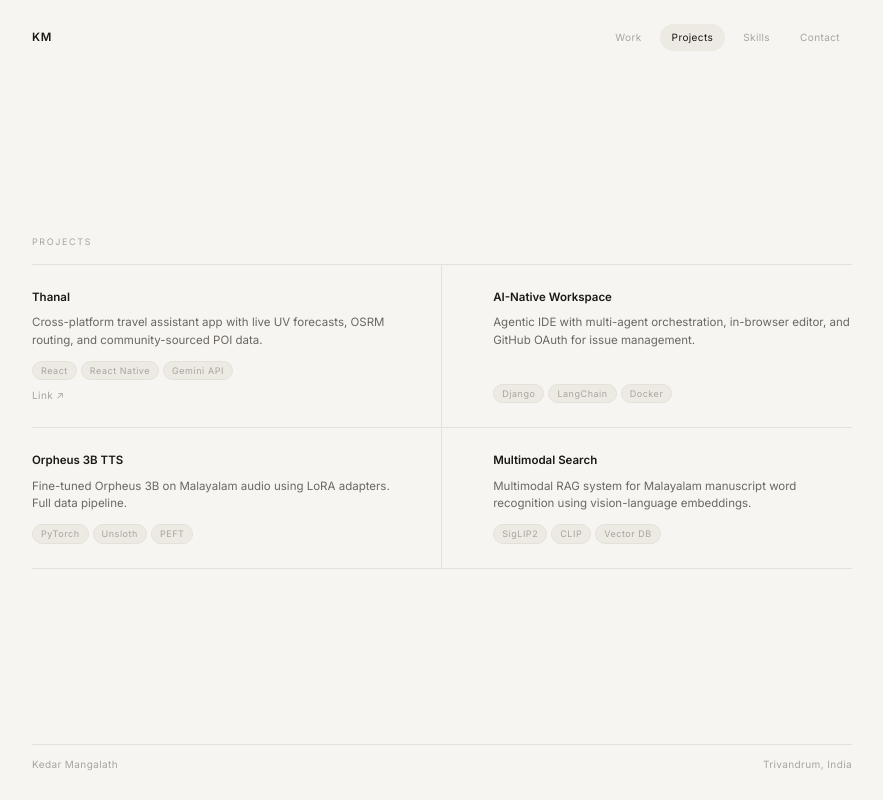
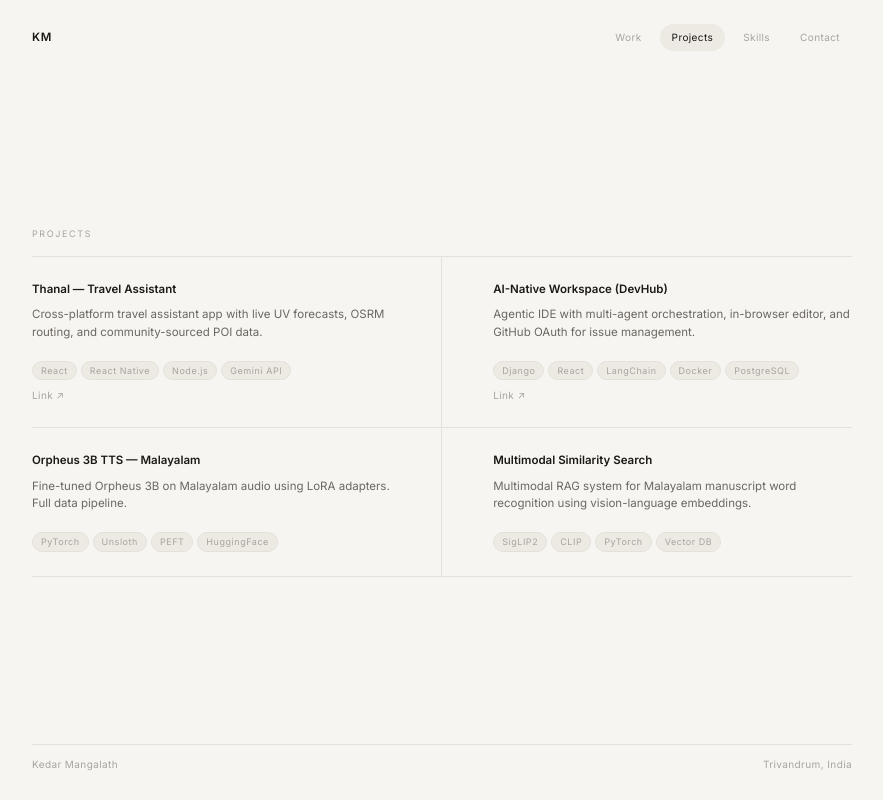
Before and after one commit to KedarMangalath/kedarmangalath, a Next.js app: page / in a window 1280 px wide. Both pictures are taken after a click on the button "Projects". Shown: the whole page, without its empty margins (198-1081 px from the left). Built offline with nearby package versions, Linux system fonts and the light colour scheme.

Commit message:
Refine UI: Add expanding project modals, grid layout for contact, fix title

```diff
--- a/app/globals.css
+++ b/app/globals.css
@@ -298,36 +298,48 @@ nav {
   font-weight: 300;
   letter-spacing: -0.02em;
   line-height: 1.1;
-  margin-bottom: 4dvh;
+  margin-bottom: 2dvh;
   color: var(--fg);
 }
 
-.contact-row {
+.contact-cell {
+  text-decoration: none;
   display: flex;
-  justify-content: space-between;
-  align-items: center;
-  padding: 1.5dvh 0;
-  border-top: 1px solid var(--border);
-  text-decoration: none;
+  flex-direction: column;
+  justify-content: center;
+  position: relative;
+}
+
+.contact-label {
+  font-size: var(--fs-2xs);
+  letter-spacing: 0.15em;
+  text-transform: uppercase;
+  color: var(--muted);
+  margin-bottom: 1dvh;
+}
+
+.contact-value {
+  font-size: var(--fs-sm);
+  font-weight: 500;
   color: var(--fg);
-  transition: opacity var(--dur-fast) var(--ease-out);
+  word-break: break-all;
 }
-.contact-row:last-child { border-bottom: 1px solid var(--border); }
-.contact-row:hover {
-  opacity: 0.5;
-}
-.contact-row span:first-child { font-size: var(--fs-sm); font-weight: 500; }
-.contact-row span:last-child  { font-size: var(--fs-sm); color: var(--muted); }
 
-.contact-row::after {
+.contact-cell::after {
   content: '↗';
+  position: absolute;
+  top: 3dvh;
+  right: 4vw;
   font-size: var(--fs-xs);
   color: var(--muted);
   opacity: 0;
-  transition: opacity var(--dur-fast) var(--ease-out);
+  transform: translateX(-6px);
+  transition: opacity var(--dur-fast) var(--ease-out), transform var(--dur-mid) var(--ease-spring);
 }
-.contact-row:hover::after {
+
+.contact-cell:hover::after {
   opacity: 1;
+  transform: translateX(0);
 }
 
 /* ─────────────── Footer ─────────────── */
@@ -351,7 +363,7 @@ footer span {
   display: flex;
   flex-wrap: wrap;
   gap: 4px;
-  margin-top: auto;
+  margin-top: 1dvh;
 }
 .tag {
   font-size: var(--fs-2xs);
@@ -361,6 +373,15 @@ footer span {
   border: 1px solid var(--border);
   padding: 2px 8px;
   border-radius: 12px;
+}
+
+/* Highly detailed description inline modal */
+.project-detailed {
+  font-size: var(--fs-sm);
+  color: var(--mid);
+  line-height: 1.6;
+  margin-bottom: 1.5dvh;
+  overflow: hidden;
 }
 
 /* ─────────────── Responsive ─────────────── */
--- a/app/page.tsx
+++ b/app/page.tsx
@@ -54,8 +54,44 @@ const navItems: { id: Page; label: string }[] = [
   { id: "contact", label: "Contact" },
 ]
 
+const projectsData = [
+  {
+    id: "thanal",
+    name: "Thanal — Travel Assistant",
+    shortDesc: "Cross-platform travel assistant app with live UV forecasts, OSRM routing, and community-sourced POI data.",
+    detailedDesc: "A comprehensive cross-platform application recommending optimal seating arrangements on public transit based on highly accurate solar-position mathematics. It scores routes for heat, glare, and rain risk using live weather APIs and UV forecasts. Features include an interactive community-sourced POI map, reverse-geocoding, upvote-based accuracy scoring, and dynamic routing powered by OSRM.",
+    tags: ["React", "React Native", "Node.js", "Gemini API"],
+    link: "https://thanal-web.vercel.app/"
+  },
+  {
+    id: "devhub",
+    name: "AI-Native Workspace (DevHub)",
+    shortDesc: "Agentic IDE with multi-agent orchestration, in-browser editor, and GitHub OAuth for issue management.",
+    detailedDesc: "An advanced, fully integrated browser-based IDE leveraging a multi-agent AI orchestration system (featuring distinct Planner, Coder, Reviewer, and Coordinator agents). The workspace features real-time code execution within a secure containerized sandbox, seamless GitHub OAuth integration for PR and issue lifecycle management, and a live Monaco editor. It intelligently auto-generates deep architecture diagrams and Mermaid blueprints by analyzing repository ASTs in real-time.",
+    tags: ["Django", "React", "LangChain", "Docker", "PostgreSQL"],
+    link: "https://github.com/KedarMangalath/devhub"
+  },
+  {
+    id: "orpheus",
+    name: "Orpheus 3B TTS — Malayalam",
+    shortDesc: "Fine-tuned Orpheus 3B on Malayalam audio using LoRA adapters. Full data pipeline.",
+    detailedDesc: "A highly specialized text-to-speech model achieved by fine-tuning the Orpheus 3B architecture natively on an expansive Malayalam audio dataset. Employing parameter-efficient fine-tuning (PEFT) through LoRA adapters via Unsloth, the project encompassed a robust end-to-end data pipeline: from deep audio noise reduction and silence stripping to precise phoneme-transcript alignment. Extensive evaluation metrics (WER, CER, and MOS) were systematically tracked across multi-GPU training runs.",
+    tags: ["PyTorch", "Unsloth", "PEFT", "HuggingFace"],
+    link: "#"
+  },
+  {
+    id: "multimodal",
+    name: "Multimodal Similarity Search",
+    shortDesc: "Multimodal RAG system for Malayalam manuscript word recognition using vision-language embeddings.",
+    detailedDesc: "A sophisticated Multimodal Retrieval-Augmented Generation (RAG) system engineered for optical character recognition and semantic search over ancient Malayalam manuscripts. It utilizes SigLIP2 and custom-trained CLIP models to project both visual manuscript crops and semantic text queries into a shared dense vector space. A high-performance vector database enables near-instant statistical similarity matching and precise spatial localization of historical linguistics.",
+    tags: ["SigLIP2", "CLIP", "PyTorch", "Vector DB"],
+    link: "#"
+  }
+];
+
 export default function Portfolio() {
   const [activePage, setActivePage] = useState<Page>("home")
+  const [hoveredProject, setHoveredProject] = useState<string | null>(null)
 
   return (
     <div className="shell">
@@ -102,7 +138,7 @@ export default function Portfolio() {
               exit="exit"
               className="stagger"
             >
-              <motion.p variants={itemVariants} className="home-eyebrow">Full Stack AI Engineer</motion.p>
+              <motion.p variants={itemVariants} className="home-eyebrow">Full Stack AI/ML Engineer</motion.p>
               <motion.h1 variants={itemVariants} className="home-name">
                 Kedar<br />Mangalath
               </motion.h1>
@@ -133,7 +169,7 @@ export default function Portfolio() {
 
               <div className="grid-layout">
                 {/* Box 1 */}
-                <motion.div variants={itemVariants} className="grid-cell" whileHover={{ y: -2, backgroundColor: "var(--pill-bg)" }} transition={{ duration: 0.2 }}>
+                <motion.div variants={itemVariants} className="grid-cell" whileHover={{ backgroundColor: "var(--pill-bg)" }} transition={{ duration: 0.2 }}>
                   <div className="entry-meta">
                     <p className="entry-company">GAUDE Solutions</p>
                     <p className="entry-date">Dec 2024 – Present</p>
@@ -148,7 +184,7 @@ export default function Portfolio() {
                 </motion.div>
 
                 {/* Box 2 */}
-                <motion.div variants={itemVariants} className="grid-cell" whileHover={{ y: -2, backgroundColor: "var(--pill-bg)" }} transition={{ duration: 0.2 }}>
+                <motion.div variants={itemVariants} className="grid-cell" whileHover={{ backgroundColor: "var(--pill-bg)" }} transition={{ duration: 0.2 }}>
                   <div className="entry-meta">
                     <p className="entry-company">GAUDE Solutions</p>
                     <p className="entry-date">Oct – Dec 2024</p>
@@ -163,7 +199,7 @@ export default function Portfolio() {
                 </motion.div>
 
                 {/* Box 3 */}
-                <motion.div variants={itemVariants} className="grid-cell" whileHover={{ y: -2, backgroundColor: "var(--pill-bg)" }} transition={{ duration: 0.2 }}>
+                <motion.div variants={itemVariants} className="grid-cell" whileHover={{ backgroundColor: "var(--pill-bg)" }} transition={{ duration: 0.2 }}>
                   <div className="entry-meta">
                     <p className="entry-company">Amrita Vishwa Vidyapeetham</p>
                     <p className="entry-date">2022 – 2024</p>
@@ -174,7 +210,7 @@ export default function Portfolio() {
                 </motion.div>
 
                 {/* Box 4 */}
-                <motion.div variants={itemVariants} className="grid-cell" whileHover={{ y: -2, backgroundColor: "var(--pill-bg)" }} transition={{ duration: 0.2 }}>
+                <motion.div variants={itemVariants} className="grid-cell" whileHover={{ backgroundColor: "var(--pill-bg)" }} transition={{ duration: 0.2 }}>
                   <div className="entry-meta">
                     <p className="entry-company">Amrita Vishwa Vidyapeetham</p>
                     <p className="entry-date">2019 – 2022</p>
@@ -199,65 +235,50 @@ export default function Portfolio() {
               <motion.p variants={itemVariants} className="label">Projects</motion.p>
 
               <div className="grid-layout">
-                <motion.div variants={itemVariants} className="grid-cell" whileHover={{ y: -2, backgroundColor: "var(--pill-bg)" }} transition={{ duration: 0.2 }}>
-                  <div className="project-row">
-                    <span className="project-name">Thanal</span>
-                  </div>
-                  <p className="project-desc">
-                    Cross-platform travel assistant app with live UV forecasts, OSRM
-                    routing, and community-sourced POI data.
-                  </p>
-                  <div className="tags">
-                    <span className="tag">React</span>
-                    <span className="tag">React Native</span>
-                    <span className="tag">Gemini API</span>
-                  </div>
-                  <a className="project-link" href="https://thanal-web.vercel.app/" target="_blank" rel="noopener">Link</a>
-                </motion.div>
+                {projectsData.map((project) => (
+                  <motion.div
+                    key={project.id}
+                    layout
+                    variants={itemVariants}
+                    className="grid-cell"
+                    onHoverStart={() => setHoveredProject(project.id)}
+                    onHoverEnd={() => setHoveredProject(null)}
+                    whileHover={{ backgroundColor: "var(--pill-bg)", zIndex: 10 }}
+                    transition={{ duration: 0.3, ease: [0.16, 1, 0.3, 1] }}
+                  >
+                    <motion.div layout className="project-row">
+                      <span className="project-name">{project.name}</span>
+                    </motion.div>
 
-                <motion.div variants={itemVariants} className="grid-cell" whileHover={{ y: -2, backgroundColor: "var(--pill-bg)" }} transition={{ duration: 0.2 }}>
-                  <div className="project-row">
-                    <span className="project-name">AI-Native Workspace</span>
-                  </div>
-                  <p className="project-desc">
-                    Agentic IDE with multi-agent orchestration, in-browser editor, and
-                    GitHub OAuth for issue management.
-                  </p>
-                  <div className="tags">
-                    <span className="tag">Django</span>
-                    <span className="tag">LangChain</span>
-                    <span className="tag">Docker</span>
-                  </div>
-                </motion.div>
+                    <motion.p layout className="project-desc">
+                      {project.shortDesc}
+                    </motion.p>
 
-                <motion.div variants={itemVariants} className="grid-cell" whileHover={{ y: -2, backgroundColor: "var(--pill-bg)" }} transition={{ duration: 0.2 }}>
-                  <div className="project-row">
-                    <span className="project-name">Orpheus 3B TTS</span>
-                  </div>
-                  <p className="project-desc">
-                    Fine-tuned Orpheus 3B on Malayalam audio using LoRA adapters. Full data pipeline.
-                  </p>
-                  <div className="tags">
-                    <span className="tag">PyTorch</span>
-                    <span className="tag">Unsloth</span>
-                    <span className="tag">PEFT</span>
-                  </div>
-                </motion.div>
+                    <AnimatePresence>
+                      {hoveredProject === project.id && (
+                        <motion.p
+                          layout
+                          initial={{ opacity: 0, height: 0, marginTop: 0 }}
+                          animate={{ opacity: 1, height: "auto", marginTop: 8 }}
+                          exit={{ opacity: 0, height: 0, marginTop: 0 }}
+                          transition={{ duration: 0.3, ease: [0.16, 1, 0.3, 1] }}
+                          className="project-detailed"
+                        >
+                          {project.detailedDesc}
+                        </motion.p>
+                      )}
+                    </AnimatePresence>
 
-                <motion.div variants={itemVariants} className="grid-cell" whileHover={{ y: -2, backgroundColor: "var(--pill-bg)" }} transition={{ duration: 0.2 }}>
-                  <div className="project-row">
-                    <span className="project-name">Multimodal Search</span>
-                  </div>
-                  <p className="project-desc">
-                    Multimodal RAG system for Malayalam manuscript word recognition
-                    using vision-language embeddings.
-                  </p>
-                  <div className="tags">
-                    <span className="tag">SigLIP2</span>
-                    <span className="tag">CLIP</span>
-                    <span className="tag">Vector DB</span>
-                  </div>
-                </motion.div>
+                    <motion.div layout className="tags">
+                      {project.tags.map(tag => (
+                        <span key={tag} className="tag">{tag}</span>
+                      ))}
+                    </motion.div>
+                    {project.link !== "#" && (
+                      <motion.a layout className="project-link" href={project.link} target="_blank" rel="noopener">Link</motion.a>
+                    )}
+                  </motion.div>
+                ))}
               </div>
             </motion.div>
           )}
@@ -274,7 +295,7 @@ export default function Portfolio() {
               <motion.p variants={itemVariants} className="label">Skills</motion.p>
 
               <div className="grid-layout">
-                <motion.div variants={itemVariants} className="grid-cell" whileHover={{ y: -2, backgroundColor: "var(--pill-bg)" }} transition={{ duration: 0.2 }}>
+                <motion.div variants={itemVariants} className="grid-cell" whileHover={{ backgroundColor: "var(--pill-bg)" }} transition={{ duration: 0.2 }}>
                   <p className="skill-cat">Languages & Frameworks</p>
                   <ul className="skill-items">
                     <li>Python · Django</li>
@@ -283,7 +304,7 @@ export default function Portfolio() {
                   </ul>
                 </motion.div>
 
-                <motion.div variants={itemVariants} className="grid-cell" whileHover={{ y: -2, backgroundColor: "var(--pill-bg)" }} transition={{ duration: 0.2 }}>
+                <motion.div variants={itemVariants} className="grid-cell" whileHover={{ backgroundColor: "var(--pill-bg)" }} transition={{ duration: 0.2 }}>
                   <p className="skill-cat">AI / ML</p>
                   <ul className="skill-items">
                     <li>LangChain · LangGraph</li>
@@ -292,7 +313,7 @@ export default function Portfolio() {
                   </ul>
                 </motion.div>
 
-                <motion.div variants={itemVariants} className="grid-cell" whileHover={{ y: -2, backgroundColor: "var(--pill-bg)" }} transition={{ duration: 0.2 }}>
+                <motion.div variants={itemVariants} className="grid-cell" whileHover={{ backgroundColor: "var(--pill-bg)" }} transition={{ duration: 0.2 }}>
                   <p className="skill-cat">Cloud & DevOps</p>
                   <ul className="skill-items">
                     <li>GCP · Vertex AI</li>
@@ -301,7 +322,7 @@ export default function Portfolio() {
                   </ul>
                 </motion.div>
 
-                <motion.div variants={itemVariants} className="grid-cell" whileHover={{ y: -2, backgroundColor: "var(--pill-bg)" }} transition={{ duration: 0.2 }}>
+                <motion.div variants={itemVariants} className="grid-cell" whileHover={{ backgroundColor: "var(--pill-bg)" }} transition={{ duration: 0.2 }}>
                   <p className="skill-cat">Databases</p>
                   <ul className="skill-items">
                     <li>PostgreSQL</li>
@@ -326,22 +347,53 @@ export default function Portfolio() {
                 Let's work<br />together.
               </motion.h2>
 
-              <div>
-                <motion.a variants={itemVariants} whileHover={{ x: 6, opacity: 0.6 }} className="contact-row" href="mailto:mangalathkedar@gmail.com">
-                  <span>Email</span>
-                  <span>mangalathkedar@gmail.com</span>
+              <div className="grid-layout">
+                <motion.a
+                  variants={itemVariants}
+                  className="grid-cell contact-cell"
+                  href="mailto:mangalathkedar@gmail.com"
+                  whileHover={{ backgroundColor: "var(--pill-bg)" }}
+                  transition={{ duration: 0.2 }}
+                >
+                  <span className="contact-label">Email</span>
+                  <span className="contact-value">mangalathkedar@gmail.com</span>
                 </motion.a>
-                <motion.a variants={itemVariants} whileHover={{ x: 6, opacity: 0.6 }} className="contact-row" href="tel:+918281912910">
-                  <span>Phone</span>
-                  <span>+91 82819 12910</span>
+
+                <motion.a
+                  variants={itemVariants}
+                  className="grid-cell contact-cell"
+                  href="tel:+918281912910"
+                  whileHover={{ backgroundColor: "var(--pill-bg)" }}
+                  transition={{ duration: 0.2 }}
+                >
+                  <span className="contact-label">Phone</span>
+                  <span className="contact-value">+91 82819 12910</span>
                 </motion.a>
-                <motion.a variants={itemVariants} whileHover={{ x: 6, opacity: 0.6 }} className="contact-row" href="https://www.linkedin.com/in/kedar-mangalath-7a06a4216/" target="_blank" rel="noopener">
-                  <span>LinkedIn</span>
-                  <span>kedar-mangalath-7a06a4216</span>
+
+                <motion.a
+                  variants={itemVariants}
+                  className="grid-cell contact-cell"
+                  href="https://www.linkedin.com/in/kedar-mangalath-7a06a4216/"
+                  target="_blank"
+                  rel="noopener"
+                  whileHover={{ backgroundColor: "var(--pill-bg)" }}
+                  transition={{ duration: 0.2 }}
+                >
+                  <span className="contact-label">LinkedIn</span>
+                  <span className="contact-value">kedar-mangalath-7a06a4216</span>
                 </motion.a>
-                <motion.a variants={itemVariants} whileHover={{ x: 6, opacity: 0.6 }} className="contact-row" href="https://github.com/KedarMangalath" target="_blank" rel="noopener">
-                  <span>GitHub</span>
-                  <span>KedarMangalath</span>
+
+                <motion.a
+                  variants={itemVariants}
+                  className="grid-cell contact-cell"
+                  href="https://github.com/KedarMangalath"
+                  target="_blank"
+                  rel="noopener"
+                  whileHover={{ backgroundColor: "var(--pill-bg)" }}
+                  transition={{ duration: 0.2 }}
+                >
+                  <span className="contact-label">GitHub</span>
+                  <span className="contact-value">KedarMangalath</span>
                 </motion.a>
               </div>
             </motion.div>
```
